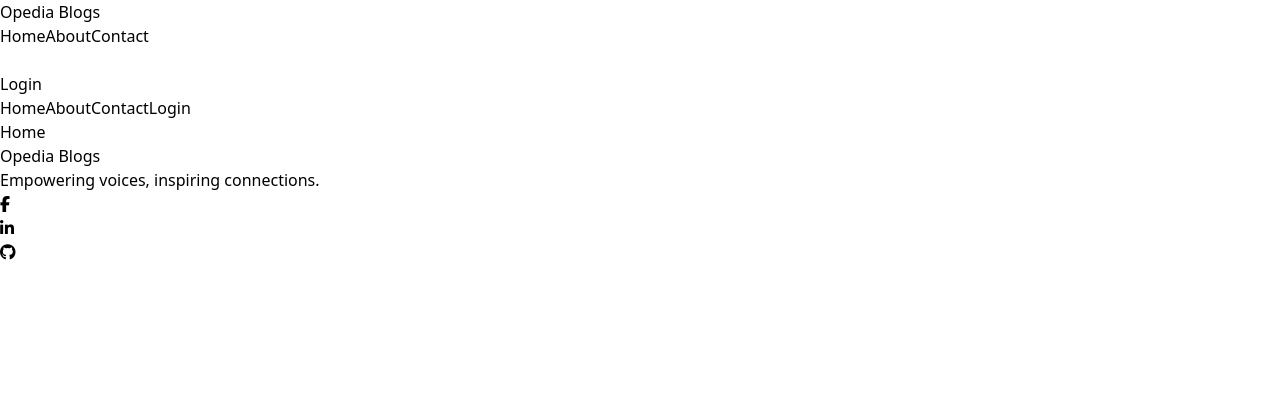
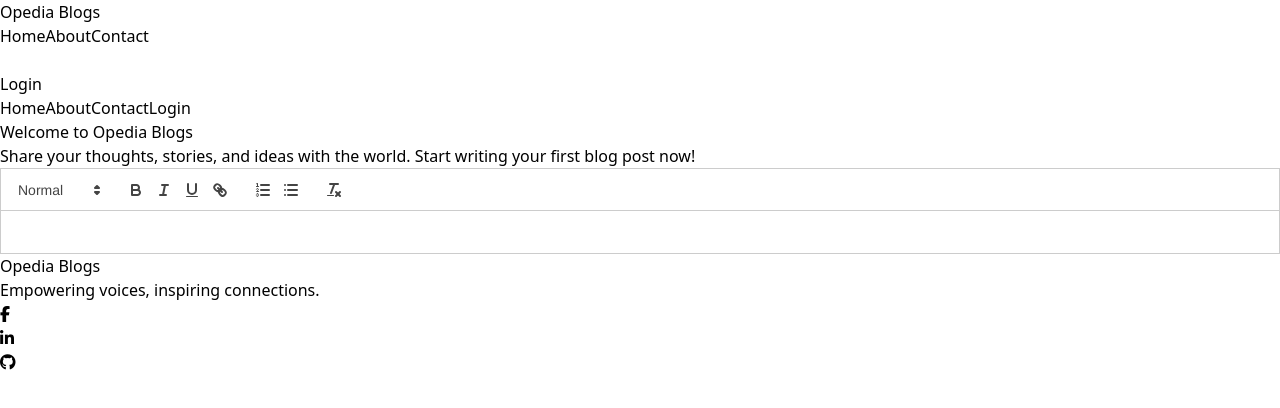
Before and after one commit to Lihan37/opedia-task, a React (Vite) app: page / in a window 1280 px wide. Shown: the top 408 px of the page. Built offline with nearby package versions, Linux system fonts and the light colour scheme.

Commit message:
Added react quill in homepgae

```diff
--- a/package.json
+++ b/package.json
@@ -11,12 +11,17 @@
   },
   "dependencies": {
     "@fortawesome/fontawesome-free": "^6.5.2",
+    "draft-js": "^0.11.7",
     "framer-motion": "^11.1.7",
     "localforage": "^1.10.0",
     "match-sorter": "^6.3.4",
     "react": "^18.2.0",
     "react-dom": "^18.2.0",
+    "react-draft-wysiwyg": "^1.15.0",
+    "react-quill": "^2.0.0",
     "react-router-dom": "^6.23.0",
+    "slate": "^0.103.0",
+    "slate-react": "^0.102.0",
     "sort-by": "^1.2.0"
   },
   "devDependencies": {
--- a/src/Pages/Home/Home.jsx
+++ b/src/Pages/Home/Home.jsx
@@ -1,10 +1,31 @@
-import React from 'react';
+import React, { useState } from 'react';
+import ReactQuill from 'react-quill';
+import 'react-quill/dist/quill.snow.css';
+import { motion } from 'framer-motion';
 
 const Home = () => {
+    const [editorHtml, setEditorHtml] = useState('');
+
+    const handleChange = (html) => {
+        setEditorHtml(html);
+    };
+
     return (
-        <div>
-            <h2>Home</h2>
-        </div>
+        <motion.div
+            initial={{ opacity: 0, y: 20 }}
+            animate={{ opacity: 1, y: 0 }}
+            transition={{ duration: 0.5 }}
+        >
+            <div className="container mx-auto p-4">
+                <h2 className="text-3xl font-bold mb-4">Welcome to Opedia Blogs</h2>
+                <p className="text-lg mb-4">Share your thoughts, stories, and ideas with the world. Start writing your first blog post now!</p>
+                <ReactQuill
+                    theme="snow"
+                    value={editorHtml}
+                    onChange={handleChange}
+                />
+            </div>
+        </motion.div>
     );
 };
 
```
Also changed, not shown: 1 other file (tests, documents, lock files or other folders).
